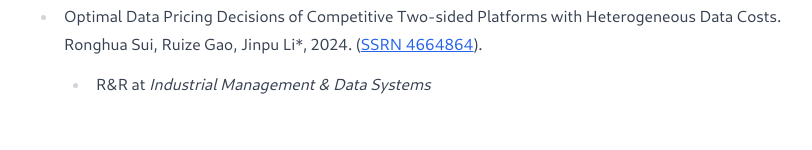
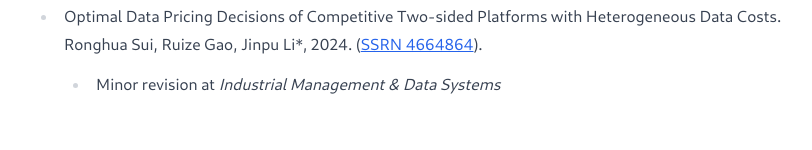
Before and after one commit to lijinpu/lijinpu.github.io, a Next.js app: page /research in a window 1280 px wide. Shown: the part 1126-1276 px from the top of the page, without its empty margins (232-1044 px from the left). Built offline with nearby package versions, Linux system fonts and the light colour scheme.

Commit message:
auto update

```diff
--- a/pages/research.tsx
+++ b/pages/research.tsx
@@ -51,7 +51,7 @@ export default function Research() {
     <li>
         Optimal Data Pricing Decisions of Competitive Two-sided Platforms with Heterogeneous Data Costs. Ronghua Sui, Ruize Gao, Jinpu Li*, 2024. (<a href="https://ssrn.com/abstract=4664864" target="_blank" rel="noopener noreferrer">SSRN 4664864</a>).
         <ul>
-            <li>R&R at <em>Industrial Management & Data Systems</em></li>
+            <li>Minor revision at <em>Industrial Management & Data Systems</em></li>
         </ul>
     </li>
 </ul>
```
